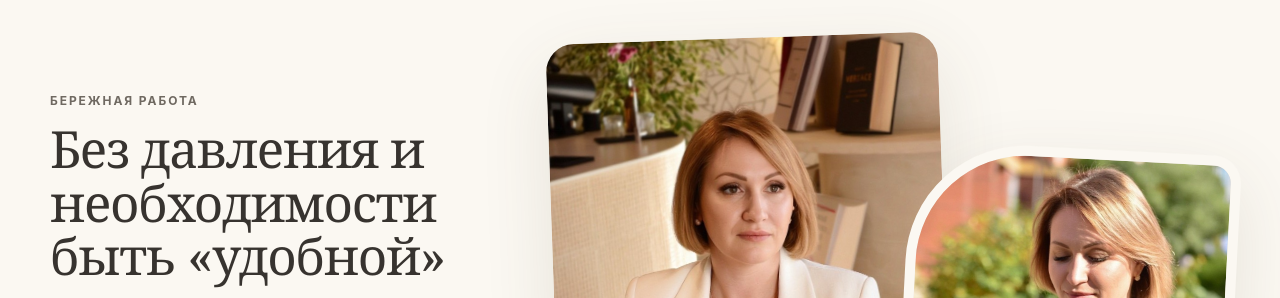
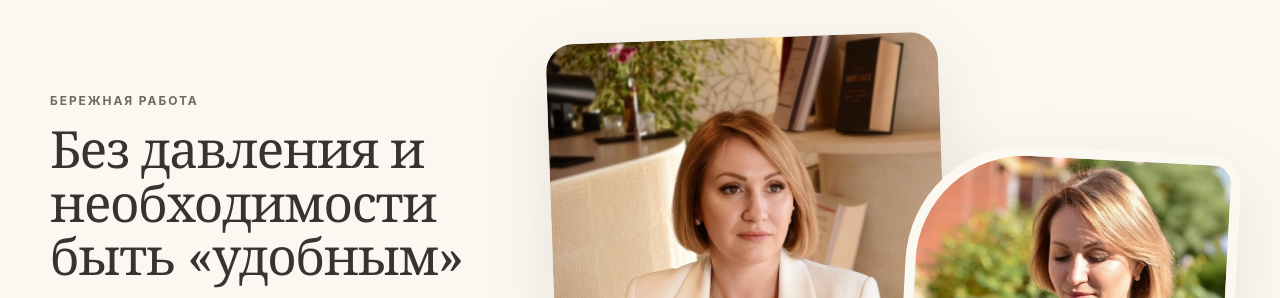
Before and after one commit to ClushAKvK/psychologist-site, a plain HTML site: page index.html in a window 1280 px wide. Shown: the part 6200-6498 px from the top of the page. Drawn offline with Linux system fonts and the light colour scheme.

Commit message:
Update index.html

```diff
--- a/index.html
+++ b/index.html
@@ -358,7 +358,7 @@
       <div class="container gallery-grid">
         <div class="gallery-copy reveal">
           <p class="eyebrow">Бережная работа</p>
-          <h2 id="space-title">Без давления и необходимости быть «удобной»</h2>
+          <h2 id="space-title">Без давления и необходимости быть «удобным»</h2>
           <p>На консультации можно сомневаться, молчать, злиться или плакать. Мы не торопим изменения, а создаём опору, на которой они смогут удержаться.</p>
           <blockquote>«Бережно — не значит поверхностно. Мы идём в глубину в том темпе, который можно выдержать».</blockquote>
         </div>
```
